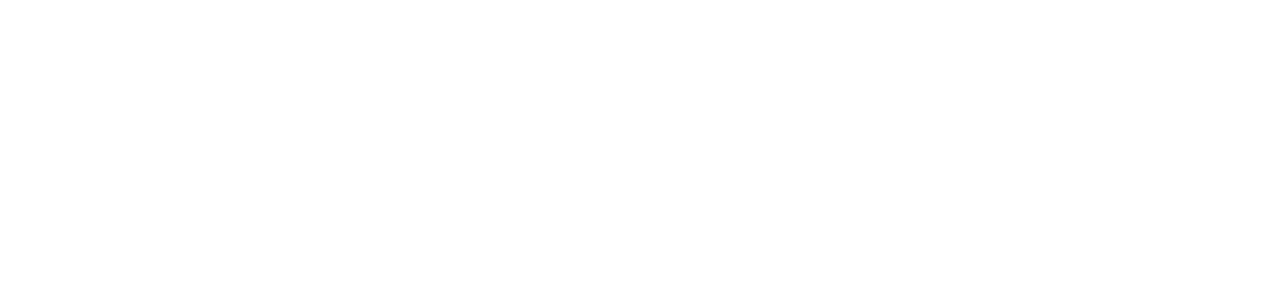
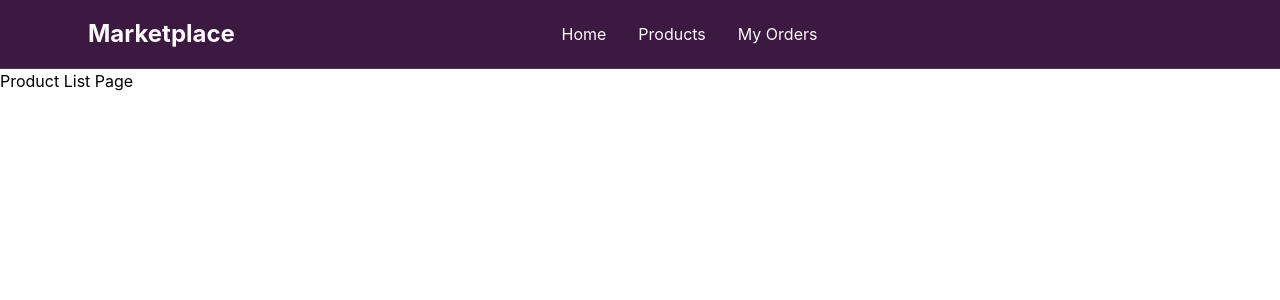
Before and after one commit to JoriLilo/ECommerce, a React (Vite) app: page /products in a window 1280 px wide. Before the commit this address had no page. Shown: the top 300 px of the page. Built offline with nearby package versions, Linux system fonts and the light colour scheme.

Commit message:
NavBar design

```diff
--- a/src/App.tsx
+++ b/src/App.tsx
@@ -3,11 +3,15 @@ import { BrowserRouter, Routes, Route } from 'react-router-dom';
 // Auth
 import LoginPage from './pages/auth/LoginPage';
 import RegisterPage from './pages/auth/RegisterPage';
+import Navbar from './components/layout/Navbar';
 // import ForgotPasswordPage from './pages/auth/ForgotPasswordPage';
 
 // Public and customer
-// import HomePage from './pages/customer/HomePage';
-// import ProductListPage from './pages/customer/ProductListPage';
+import HomePage from './pages/customer/HomePage';
+import ProductListPage from './pages/customer/ProductListPage';
+import Layout from './components/layout/Layout';
+import ProtectedRoute from './components/common/ProtectedRoute';
+
 // import ProductDetailsPage from './pages/customer/ProductDetailsPage';
 // import CartPage from './pages/customer/CartPage';
 // import CheckoutPage from './pages/customer/CheckoutPage';
@@ -45,49 +49,29 @@ function App() {
 
   return (
     <BrowserRouter>
+
       <Routes>
+        {/* <Route path="/seller/products" element={
+            <ProtectedRoute allowedRoles={['SELLER']}>
+              <SellerProductsPage />
+            </ProtectedRoute>
+          } />
+
+          <Route path="/cart" element={
+            <ProtectedRoute>
+              <CartPage />
+            </ProtectedRoute>
+          } /> */}
+
         {/* Auth */}
-        <Route path="/login" element={<LoginPage />} />
+         <Route path="/login" element={<LoginPage />} />
         <Route path="/register" element={<RegisterPage />} />
-        {/* <Route path="/forgot-password" element={<ForgotPasswordPage />} /> */}
 
-        {/* Public and customer */}
-        {/* <Route path="/" element={<HomePage />} />
-        <Route path="/products" element={<ProductListPage />} />
-        <Route path="/products/:id" element={<ProductDetailsPage />} />
-        <Route path="/cart" element={<CartPage />} />
-        <Route path="/checkout" element={<CheckoutPage />} />
-        <Route path="/orders" element={<CustomerOrdersPage />} />
-        <Route path="/orders/:id" element={<CustomerOrderDetailsPage />} />
-        <Route path="/profile" element={<ProfilePage />} />
-        <Route path="/addresses" element={<AddressesPage />} /> */}
+       <Route element={<Layout />}>
+          <Route path="/" element={<HomePage />} />
+          <Route path="/products" element={<ProductListPage />} />
 
-        {/* Seller */}
-        {/* <Route path="/seller/apply" element={<SellerApplicationPage />} />
-        <Route path="/seller/application-status" element={<SellerApplicationStatusPage />} />
-        <Route path="/seller/dashboard" element={<SellerDashboardPage />} />
-        <Route path="/seller/store" element={<SellerStorePage />} />
-        <Route path="/seller/products" element={<SellerProductsPage />} />
-        <Route path="/seller/products/new" element={<AddProductPage />} />
-        <Route path="/seller/products/:id/edit" element={<EditProductPage />} />
-        <Route path="/seller/orders" element={<SellerOrdersPage />} />
-        <Route path="/seller/orders/:id" element={<SellerOrderDetailsPage />} />
-        <Route path="/seller/sales" element={<SellerSalesPage />} /> */}
-
-        {/* Admin */}
-        {/* <Route path="/admin/dashboard" element={<AdminDashboardPage />} />
-        <Route path="/admin/customers" element={<AdminCustomersPage />} />
-        <Route path="/admin/sellers" element={<AdminSellersPage />} />
-        <Route path="/admin/seller-applications" element={<AdminSellerApplicationsPage />} />
-        <Route path="/admin/products" element={<AdminProductsPage />} />
-        <Route path="/admin/categories" element={<AdminCategoriesPage />} />
-        <Route path="/admin/orders" element={<AdminOrdersPage />} />
-        <Route path="/admin/payments" element={<AdminPaymentsPage />} />
-        <Route path="/admin/refunds" element={<AdminRefundsPage />} />
-        <Route path="/admin/reviews" element={<AdminReviewsPage />} /> */}
-
-        {/* Fallback */}
-        {/* <Route path="*" element={<NotFoundPage />} /> */}
+        </Route>
       </Routes>
     </BrowserRouter>
   );
--- /dev/null
+++ b/src/components/common/ProtectedRoute.tsx
@@ -0,0 +1,23 @@
+import { Navigate } from 'react-router-dom'
+import type { ReactNode } from 'react'
+import { getUser } from '../../utils/auth'
+import type { Role } from '../../types/user'
+
+interface ProtectedRouteProps {
+  allowedRoles?: Role[]
+  children: ReactNode
+}
+
+export default function ProtectedRoute({ allowedRoles, children }: ProtectedRouteProps) {
+  const user = getUser()
+
+  if (!user) {
+    return <Navigate to="/login" replace />
+  }
+
+  if (allowedRoles && !allowedRoles.includes(user.role)) {
+    return <Navigate to="/" replace />
+  }
+
+  return <>{children}</>
+}
--- /dev/null
+++ b/src/components/layout/Layout.tsx
@@ -0,0 +1,13 @@
+import { Outlet } from 'react-router-dom'
+import Navbar from './Navbar'
+
+export default function Layout() {
+  return (
+    <>
+      <Navbar />
+      <main>
+        <Outlet />
+      </main>
+    </>
+  )
+}
--- /dev/null
+++ b/src/components/layout/Navbar.tsx
@@ -0,0 +1,126 @@
+import { useState } from 'react'
+import type { FormEvent } from 'react'
+import { Link, useNavigate } from 'react-router-dom'
+import { getUser, logout } from '../../utils/auth'
+
+export default function Navbar() {
+  const user = getUser()
+  const navigate = useNavigate()
+
+  const [menuOpen, setMenuOpen] = useState(false)
+  const [searchOpen, setSearchOpen] = useState(false)
+  const [searchText, setSearchText] = useState('')
+
+  function handleLogout() {
+    logout()
+    window.location.href = '/login'
+  }
+
+  function handleSearch(e: FormEvent<HTMLFormElement>) {
+    e.preventDefault()
+    navigate(`/products?search=${encodeURIComponent(searchText)}`)
+    setSearchOpen(false)
+  }
+
+  const links = (
+    <>
+      <Link to="/">Home</Link>
+      <Link to="/products">Products</Link>
+      <Link to="/orders">My Orders</Link>
+      {user?.role === 'SELLER' && <Link to="/seller/products">My Products</Link>}
+      {user?.role === 'ADMIN' && <Link to="/admin/dashboard">Admin</Link>}
+    </>
+  )
+
+  return (
+    <>
+      <header className="site-header">
+        <div className="site-topbar">
+          <Link to="/" className="site-logo">Marketplace</Link>
+
+          <nav className="site-nav">{links}</nav>
+
+          <div className="site-icons">
+            <button
+              className="icon-btn"
+              onClick={() => setSearchOpen(!searchOpen)}
+              aria-label="Search"
+            >
+              <i className="bi bi-search" />
+            </button>
+
+            <Link to="/cart" className="icon-btn" aria-label="Cart">
+              <i className="bi bi-bag" />
+            </Link>
+
+            {user ? (
+              <>
+                <Link to="/profile" className="icon-btn" aria-label="Profile" title={user.name}>
+                  <i className="bi bi-person-check" />
+                </Link>
+                <span className="user-name">{user.name}</span>
+                <button className="logout-btn" onClick={handleLogout}>Logout</button>
+              </>
+            ) : (
+              <Link to="/login" className="icon-btn" aria-label="Login">
+                <i className="bi bi-person" />
+              </Link>
+            )}
+
+            <button
+              className="hamburger"
+              onClick={() => setMenuOpen(true)}
+              aria-label="Open menu"
+            >
+              <i className="bi bi-list" />
+            </button>
+          </div>
+        </div>
+
+        {searchOpen && (
+          <form className="search-bar" onSubmit={handleSearch}>
+            <i className="bi bi-search" />
+            <input
+              type="search"
+              placeholder="Search for a product..."
+              value={searchText}
+              onChange={(e) => setSearchText(e.target.value)}
+              autoFocus
+            />
+            <button type="button" className="icon-btn" onClick={() => setSearchOpen(false)} aria-label="Close search">
+              <i className="bi bi-x" />
+            </button>
+          </form>
+        )}
+      </header>
+
+      {menuOpen && (
+        <>
+          <div className="drawer-backdrop" onClick={() => setMenuOpen(false)} />
+          <aside className="drawer">
+            <button className="icon-btn" onClick={() => setMenuOpen(false)} aria-label="Close menu">
+              <i className="bi bi-x" />
+            </button>
+
+            <nav className="drawer-links" onClick={() => setMenuOpen(false)}>
+              {links}
+              <Link to="/cart">Cart</Link>
+              {user ? (
+                <Link to="/profile">My Profile</Link>
+              ) : (
+                <>
+                  <Link to="/login">Login</Link>
+                  <Link to="/register">Register</Link>
+                </>
+              )}
+            </nav>
+
+            {user && (
+              <button className="logout-btn" onClick={handleLogout}>Logout</button>
+            )}
+          </aside>
+        </>
+      )}
+    </>
+  )
+}
--- a/src/index.css
+++ b/src/index.css
@@ -161,3 +161,135 @@
 .auth-link:hover {
   color: var(--accent-hover);
 }
+
+/* Header */
+.site-header {
+  position: sticky;
+  top: 0;
+  z-index: 50;
+  background: var(--card);
+  border-bottom: 1px solid rgba(201, 139, 185, 0.2);
+}
+.site-topbar {
+  display: flex;
+  align-items: center;
+  justify-content: space-between;
+  max-width: 72rem;
+  margin: 0 auto;
+  padding: 1rem 1.5rem;
+}
+.site-logo {
+  font-size: 1.5rem;
+  font-weight: 700;
+  color: var(--text);
+  text-decoration: none;
+}
+
+/* Links */
+.site-nav {
+  display: none;
+  gap: 2rem;
+}
+.site-nav a,
+.drawer-links a {
+  color: var(--text);
+  text-decoration: none;
+}
+.site-nav a:hover,
+.drawer-links a:hover {
+  color: var(--accent);
+}
+
+/* Icons */
+.site-icons {
+  display: flex;
+  align-items: center;
+  gap: 0.75rem;
+}
+.icon-btn {
+  background: none;
+  border: none;
+  color: var(--text);
+  font-size: 1.25rem;
+  cursor: pointer;
+  padding: 0.25rem;
+  text-decoration: none;
+}
+.icon-btn:hover {
+  color: var(--accent);
+}
+.user-name {
+  display: none;
+  color: var(--muted);
+  font-size: 0.875rem;
+}
+.logout-btn {
+  background: none;
+  border: 1px solid var(--accent);
+  color: var(--accent);
+  border-radius: 0.5rem;
+  padding: 0.25rem 0.75rem;
+  cursor: pointer;
+}
+.logout-btn:hover {
+  background: var(--accent);
+  color: var(--bg);
+}
+.hamburger {
+  background: none;
+  border: none;
+  color: var(--text);
+  font-size: 1.75rem;
+  cursor: pointer;
+}
+
+/* Search bar */
+.search-bar {
+  display: flex;
+  align-items: center;
+  gap: 0.5rem;
+  padding: 0.75rem 1.5rem;
+  background: var(--bg);
+  color: var(--muted);
+}
+.search-bar input {
+  flex: 1;
+  background: transparent;
+  border: none;
+  outline: none;
+  color: var(--text);
+  font-size: 1rem;
+}
+
+/* Mobile drawer */
+.drawer-backdrop {
+  position: fixed;
+  inset: 0;
+  background: rgba(0, 0, 0, 0.5);
+  z-index: 60;
+}
+.drawer {
+  position: fixed;
+  top: 0;
+  bottom: 0;
+  left: 0;
+  width: 16rem;
+  background: var(--card);
+  z-index: 70;
+  padding: 1.5rem;
+  display: flex;
+  flex-direction: column;
+  gap: 1.5rem;
+}
+.drawer-links {
+  display: flex;
+  flex-direction: column;
+  gap: 1rem;
+}
+
+/* Desktop */
+@media (min-width: 768px) {
+  .site-nav { display: flex; }
+  .hamburger { display: none; }
+  .user-name { display: inline; }
+}
--- /dev/null
+++ b/src/pages/customer/HomePage.tsx
@@ -0,0 +1,3 @@
+export default function HomePage() {
+  return <h1>Home Page</h1>;
+}
--- /dev/null
+++ b/src/pages/customer/ProductListPage.tsx
@@ -0,0 +1,3 @@
+export default function ProductListPage() {
+  return <h1>Product List Page</h1>;
+}
```
